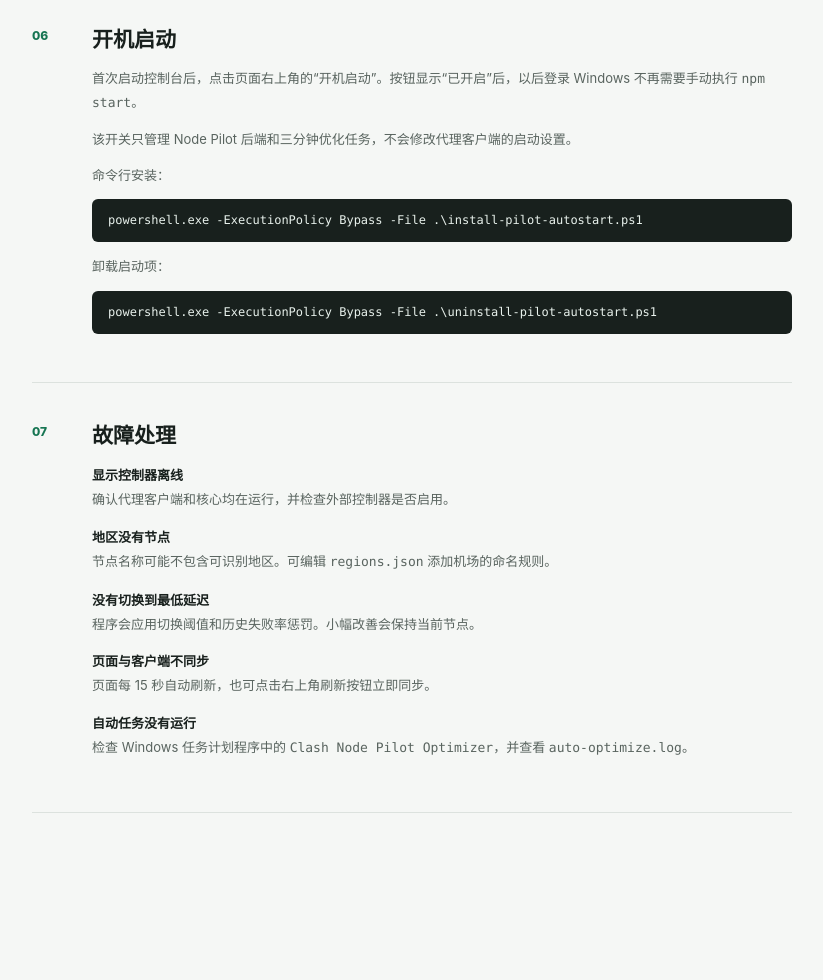
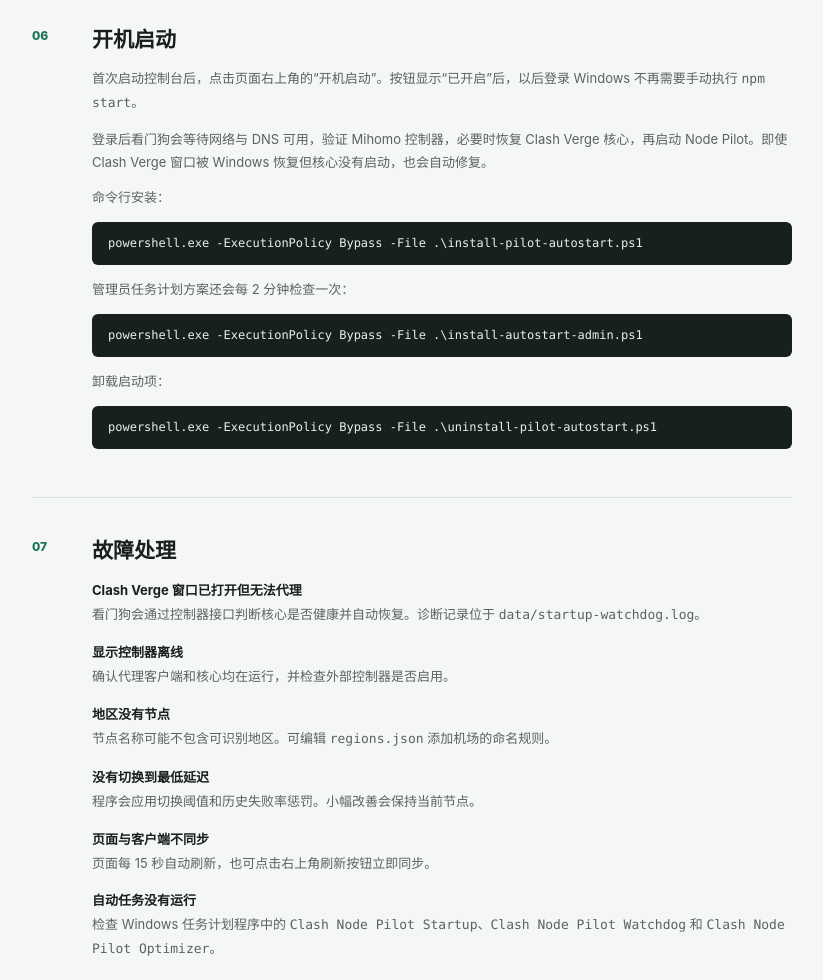
Before and after one commit to xuytwinter/clash-node-pilot, a website: page public/guide.html in a window 1280 px wide. Shown: the part 1900-2880 px from the top of the page, without its empty margins (347-1170 px from the left). Before the commit the page ends 2777 px from the top, so only its background shows below. Drawn offline with Linux system fonts and the light colour scheme.

Commit message:
docs: explain startup recovery watchdog

```diff
--- a/public/guide.html
+++ b/public/guide.html
@@ -36,9 +36,9 @@
 
       <section id="clients"><span class="step-number">05</span><div><h2>客户端支持</h2><table><thead><tr><th>客户端</th><th>状态</th></tr></thead><tbody><tr><td>Clash Verge Rev</td><td><span class="support full">完整支持</span></td></tr><tr><td>Clash for Windows</td><td><span class="support full">完整支持</span></td></tr><tr><td>其他 Clash/Mihomo 客户端</td><td>通过 <code>CLASH_CONFIG</code> 指定配置</td></tr><tr><td>v2rayN 7.x</td><td><span class="support readonly">只读检测</span></td></tr></tbody></table><p>v2rayN 当前可显示节点数量、当前节点和历史延迟。由于上游没有外部节点切换 API，Node Pilot 不会修改其数据库或强制重启 Xray。</p></div></section>
 
-      <section id="startup"><span class="step-number">06</span><div><h2>开机启动</h2><p>首次启动控制台后，点击页面右上角的“开机启动”。按钮显示“已开启”后，以后登录 Windows 不再需要手动执行 <code>npm start</code>。</p><p>该开关只管理 Node Pilot 后端和三分钟优化任务，不会修改代理客户端的启动设置。</p><p>命令行安装：</p><pre><code>powershell.exe -ExecutionPolicy Bypass -File .\install-pilot-autostart.ps1</code></pre><p>卸载启动项：</p><pre><code>powershell.exe -ExecutionPolicy Bypass -File .\uninstall-pilot-autostart.ps1</code></pre></div></section>
+      <section id="startup"><span class="step-number">06</span><div><h2>开机启动</h2><p>首次启动控制台后，点击页面右上角的“开机启动”。按钮显示“已开启”后，以后登录 Windows 不再需要手动执行 <code>npm start</code>。</p><p>登录后看门狗会等待网络与 DNS 可用，验证 Mihomo 控制器，必要时恢复 Clash Verge 核心，再启动 Node Pilot。即使 Clash Verge 窗口被 Windows 恢复但核心没有启动，也会自动修复。</p><p>命令行安装：</p><pre><code>powershell.exe -ExecutionPolicy Bypass -File .\install-pilot-autostart.ps1</code></pre><p>管理员任务计划方案还会每 2 分钟检查一次：</p><pre><code>powershell.exe -ExecutionPolicy Bypass -File .\install-autostart-admin.ps1</code></pre><p>卸载启动项：</p><pre><code>powershell.exe -ExecutionPolicy Bypass -File .\uninstall-pilot-autostart.ps1</code></pre></div></section>
 
-      <section id="troubleshooting"><span class="step-number">07</span><div><h2>故障处理</h2><dl><dt>显示控制器离线</dt><dd>确认代理客户端和核心均在运行，并检查外部控制器是否启用。</dd><dt>地区没有节点</dt><dd>节点名称可能不包含可识别地区。可编辑 <code>regions.json</code> 添加机场的命名规则。</dd><dt>没有切换到最低延迟</dt><dd>程序会应用切换阈值和历史失败率惩罚。小幅改善会保持当前节点。</dd><dt>页面与客户端不同步</dt><dd>页面每 15 秒自动刷新，也可点击右上角刷新按钮立即同步。</dd><dt>自动任务没有运行</dt><dd>检查 Windows 任务计划程序中的 <code>Clash Node Pilot Optimizer</code>，并查看 <code>auto-optimize.log</code>。</dd></dl></div></section>
+      <section id="troubleshooting"><span class="step-number">07</span><div><h2>故障处理</h2><dl><dt>Clash Verge 窗口已打开但无法代理</dt><dd>看门狗会通过控制器接口判断核心是否健康并自动恢复。诊断记录位于 <code>data/startup-watchdog.log</code>。</dd><dt>显示控制器离线</dt><dd>确认代理客户端和核心均在运行，并检查外部控制器是否启用。</dd><dt>地区没有节点</dt><dd>节点名称可能不包含可识别地区。可编辑 <code>regions.json</code> 添加机场的命名规则。</dd><dt>没有切换到最低延迟</dt><dd>程序会应用切换阈值和历史失败率惩罚。小幅改善会保持当前节点。</dd><dt>页面与客户端不同步</dt><dd>页面每 15 秒自动刷新，也可点击右上角刷新按钮立即同步。</dd><dt>自动任务没有运行</dt><dd>检查 Windows 任务计划程序中的 <code>Clash Node Pilot Startup</code>、<code>Clash Node Pilot Watchdog</code> 和 <code>Clash Node Pilot Optimizer</code>。</dd></dl></div></section>
     </article>
   </main>
 </body>
```
Also changed, not shown: CHANGELOG.md, README.md.
